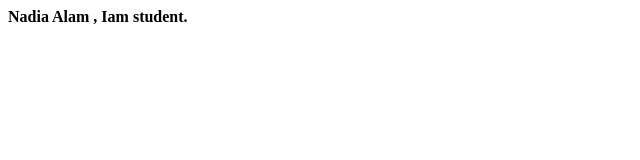
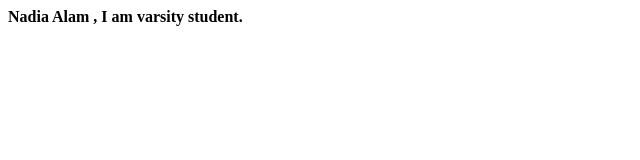
Before and after one commit to Nadia-24/localRepo, a plain HTML site: page index.html in a window 1280 px wide. Shown: the full height of the page, 0-640 px from the left. Drawn offline with Linux system fonts and the light colour scheme.

Commit message:
Update index.html

```diff
--- a/index.html
+++ b/index.html
@@ -6,6 +6,6 @@
     <title>Document</title>
 </head>
 <body>
-    <b>Nadia Alam , Iam student.</b>
+    <b>Nadia Alam , I am varsity student.</b>
 </body>
 </html>
```
